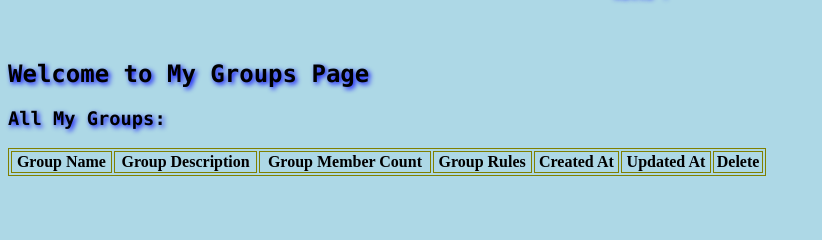
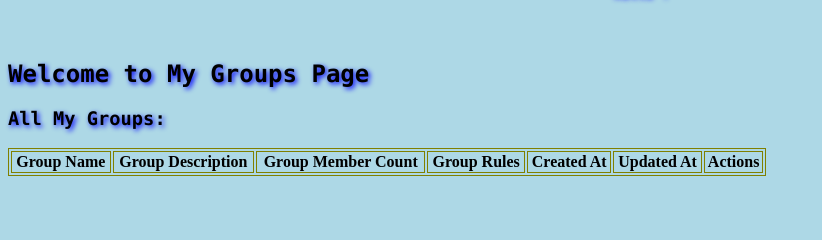
Before and after one commit to carlitos-206/group_project_dojo_2021, a Django app: template project/musicSite/musicAPP/templates/myGroups.html in a window 1280 px wide. Shown: the part 63-303 px from the top of the page, without its empty margins (0-822 px from the left). Run offline with Django 3.2, Linux system fonts and the light colour scheme; the template is opened without the code that fills it: most values are stand-ins (such as "Sample title", 1, 10 or a date in 2020); lists and menus that the app fills with data are empty.

Commit message:
added actions link to include edit

```diff
--- a/project/musicSite/musicAPP/templates/myGroups.html
+++ b/project/musicSite/musicAPP/templates/myGroups.html
@@ -25,7 +25,7 @@
                         <th>Group Rules</th>
                         <th>Created At</th>
                         <th>Updated At</th>
-                        <th>Delete</th>
+                        <th>Actions</th>
                     </tr>
                     {% for x in x %}  <!---x comes from views function -->
                         {% if x.user.id == request.session.user_id %}
@@ -37,6 +37,7 @@
                                 <th>{{x.created_at}}</th>
                                 <th>{{x.updated_at}}</th>
                                 <th>
+                                    <a href="/myGroups/{{x.name}}/edit">Remove</a>
                                     <a href="/myGroups/{{x.name}}/delete">Remove</a>
                                 </th>
                             </tr>
```
Also changed, not shown: project/musicSite/db.sqlite3.
